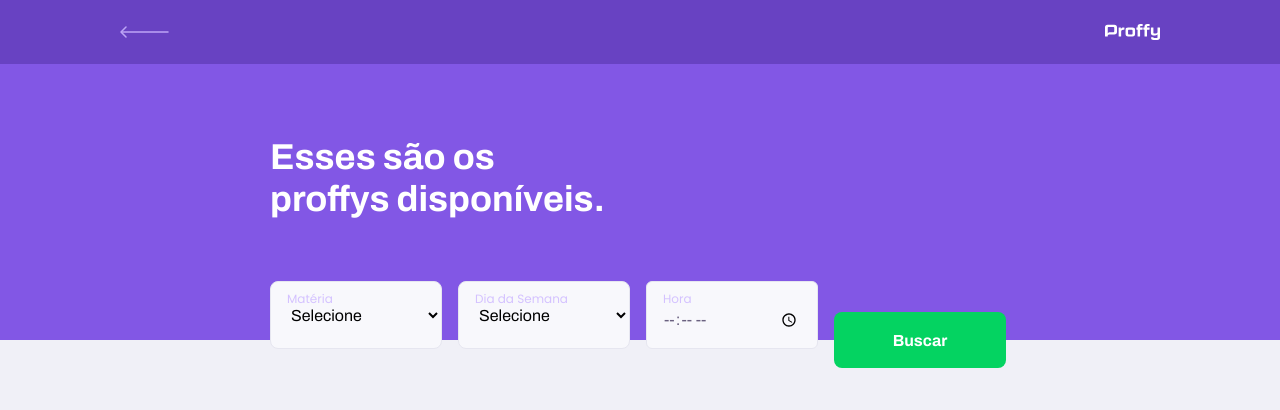
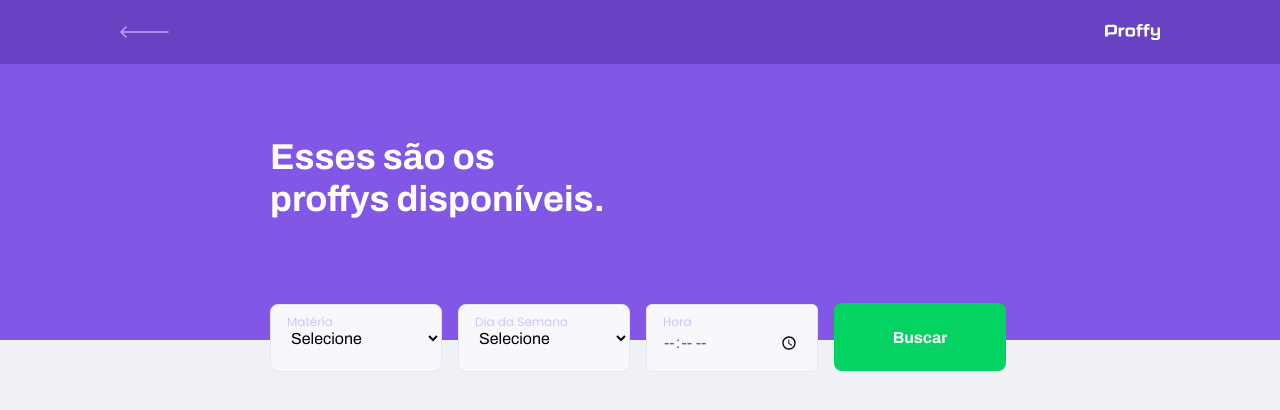
Before and after one commit to macedo-developer/proffy-web, a React (Create React App) app: page /study in a window 1280 px wide. Shown: the top 410 px of the page. Built offline with nearby package versions, Linux system fonts and the light colour scheme.

Commit message:
Adjusting margin-bottom list

```diff
--- a/src/pages/TeacherList/styles.css
+++ b/src/pages/TeacherList/styles.css
@@ -18,7 +18,7 @@
 
 #search-teachers button {
   width: 100%;
-  height: 5.6rem;
+  height: 6.8rem;
   background: var(--color-secundary);
 
   color: var(--color-button-text);
@@ -34,7 +34,7 @@
   justify-content: center;
   text-decoration: none;
   transition: background-color 0.2;
-  margin-top: 3.2rem;
+  /* margin-top: 3.2rem; */
 }
 
 #search-teachers button :hover {
@@ -53,7 +53,7 @@
 
     position: absolute;
 
-    bottom: -28px;
+    bottom: -32px;
   }
 
   #search-teachers .input-block + .input-block,
```
